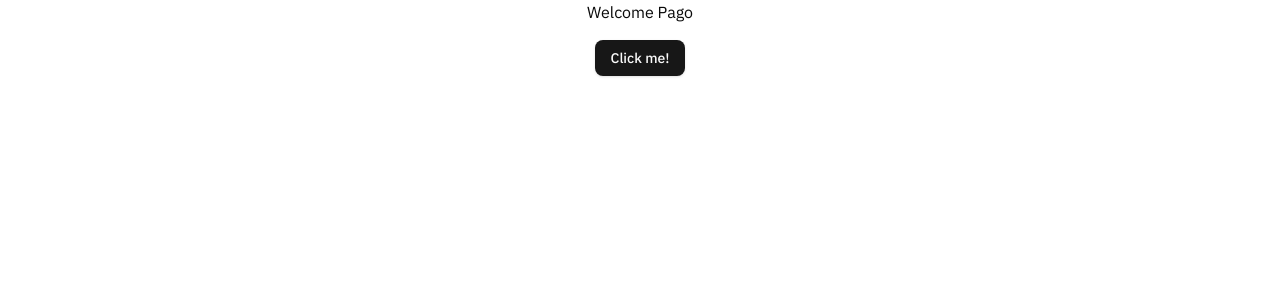
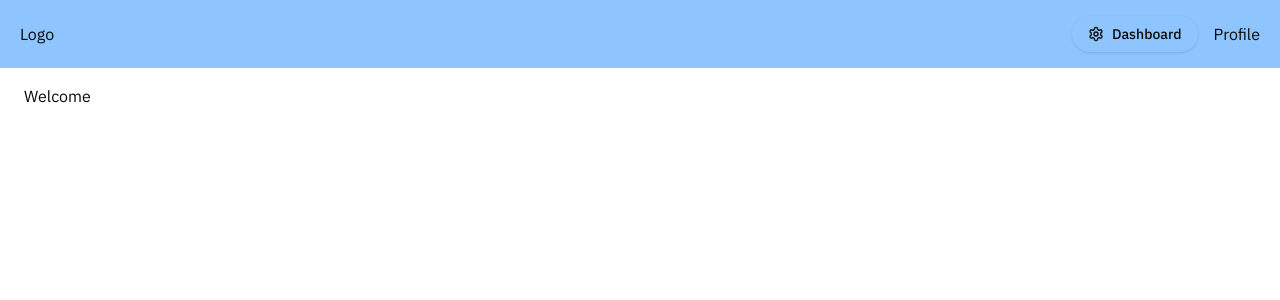
Before and after one commit to jin-bob/recall, a React (Vite) app: page /welcome in a window 1280 px wide. Shown: the top 300 px of the page. Built offline with nearby package versions, Linux system fonts and the light colour scheme.

Commit message:
main: used skeleton * added base welcome page

```diff
--- /dev/null
+++ b/src/pages/welcome/header/index.tsx
@@ -0,0 +1,29 @@
+import { Link } from 'react-router';
+import { Settings } from 'lucide-react';
+import ROUTE_PATHS from '@/constants/route-paths.ts';
+import { buttonVariants } from '@/components/ui/button.tsx';
+import { cn } from '@/lib/utils.ts';
+
+export default function Header() {
+  return (
+    <header className="sticky top-0 z-10 mx-auto flex w-full items-center justify-between bg-blue-300 px-3 py-2 md:px-5 md:py-4">
+      <Link to={ROUTE_PATHS.welcome}>Logo</Link>
+
+      <div className="flex items-center gap-4">
+        <Link
+          to={ROUTE_PATHS.root}
+          className={cn(
+            buttonVariants({ variant: 'secondary' }),
+            'h-[30px] w-[40px] rounded-full md:h-auto md:w-auto'
+          )}
+        >
+          <Settings />
+
+          <span className="hidden md:block">Dashboard</span>
+        </Link>
+
+        <div>Profile</div>
+      </div>
+    </header>
+  );
+}
--- /dev/null
+++ b/src/pages/welcome/index.tsx
@@ -0,0 +1,13 @@
+import Header from '@/pages/welcome/header';
+
+export default function Welcome() {
+  return (
+    <>
+      <Header />
+
+      <main className="mx-auto px-6 py-4">
+        <div>Welcome</div>
+      </main>
+    </>
+  );
+}
--- a/src/routing/index.tsx
+++ b/src/routing/index.tsx
@@ -1,16 +1,14 @@
-import { Suspense } from 'react';
+import { lazy, Suspense } from 'react';
 import { createBrowserRouter, Outlet } from 'react-router';
 import ROUTE_PATHS from '@/constants/route-paths.ts';
-import { Button } from '@/components/ui/button.tsx';
+import { Skeleton } from '@/components/ui/skeleton.tsx';
 
-const FallbackComponent = () => (
-  <div className="bg-background h-full w-full text-center">Loading...</div>
-);
+const WelcomePage = lazy(() => import('@/pages/welcome'));
 
 const ROUTES = createBrowserRouter([
   {
     element: (
-      <Suspense fallback={<FallbackComponent />}>
+      <Suspense fallback={<Skeleton />}>
         <Outlet />
       </Suspense>
     ),
@@ -18,13 +16,11 @@ const ROUTES = createBrowserRouter([
       {
         path: ROUTE_PATHS.welcome,
         element: (
-          <Suspense key={ROUTE_PATHS.welcome} fallback={<FallbackComponent />}>
-            <div className="flex flex-col items-center justify-between gap-4">
-              <div>Welcome Pago</div>
-              <div>
-                <Button>Click me!</Button>
-              </div>
-            </div>
+          <Suspense
+            key={ROUTE_PATHS.welcome}
+            fallback={<Skeleton className="h-full w-full" />}
+          >
+            <WelcomePage />
           </Suspense>
         ),
       },
@@ -32,7 +28,7 @@ const ROUTES = createBrowserRouter([
   },
   {
     element: (
-      <Suspense fallback={<FallbackComponent />}>
+      <Suspense fallback={<Skeleton className="h-full w-full" />}>
         <Outlet />
       </Suspense>
     ),
@@ -41,7 +37,10 @@ const ROUTES = createBrowserRouter([
       {
         index: true,
         element: (
-          <Suspense key={ROUTE_PATHS.root} fallback={<FallbackComponent />}>
+          <Suspense
+            key={ROUTE_PATHS.root}
+            fallback={<Skeleton className="h-full w-full" />}
+          >
             <div>Dashboard</div>
           </Suspense>
         ),
```
